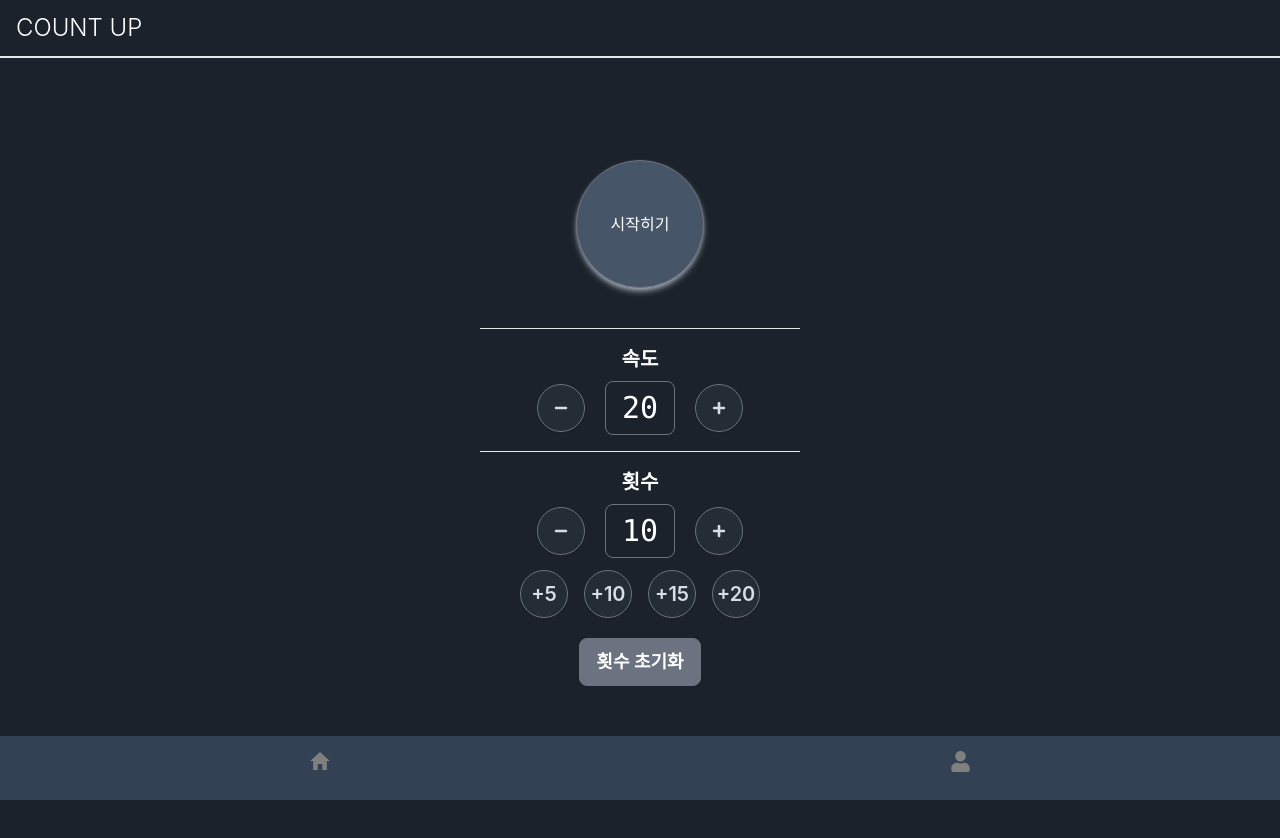
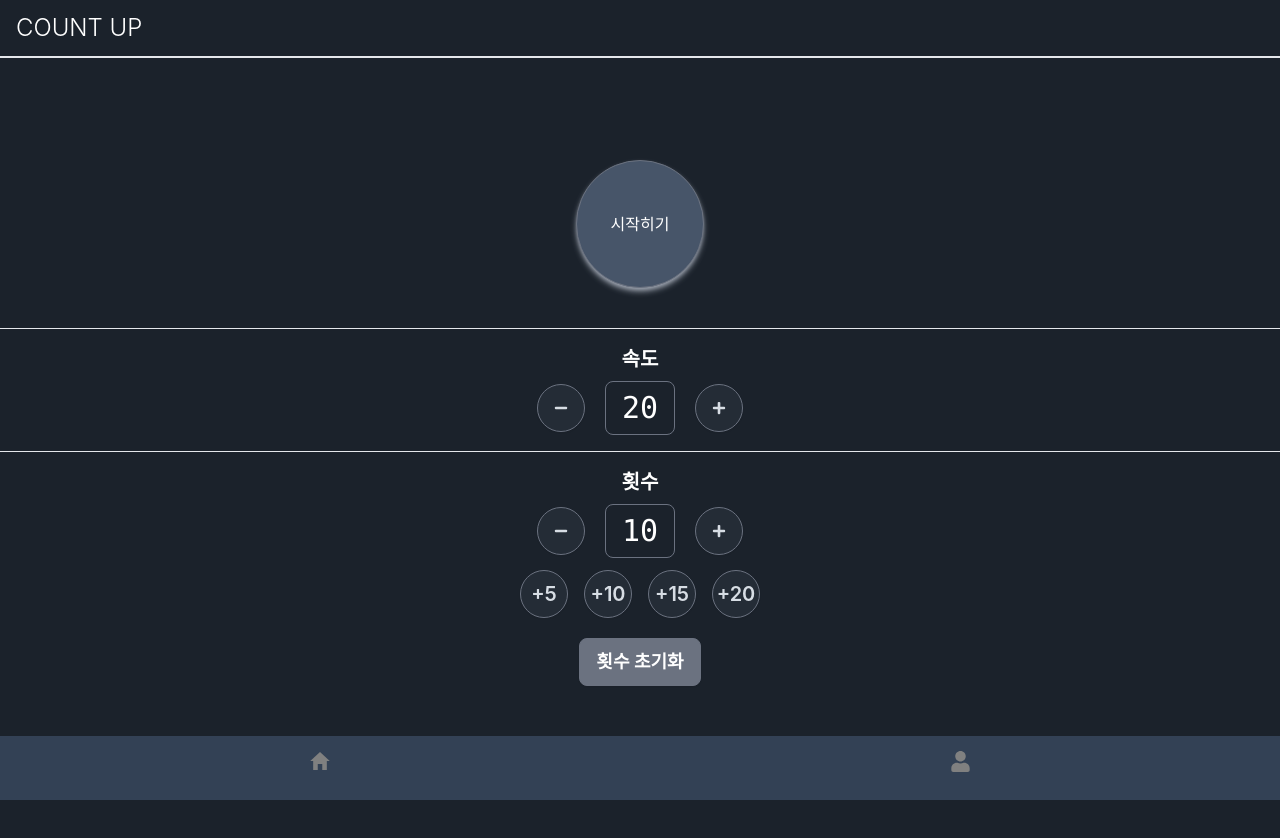
Before and after one commit to HwanheeMoon/countUp, a React (Create React App) app: page / in a window 1280 px wide. Shown: the top 838 px of the page. Built offline with nearby package versions, Linux system fonts and the light colour scheme.

Commit message:
:wrench: fix : 위치 정렬 수정정

```diff
--- a/src/pages/mainPage.tsx
+++ b/src/pages/mainPage.tsx
@@ -110,11 +110,11 @@ export const MainPage = () => {
                )}
             </div>
          </div>
-         <hr className="mb-4 mt-2 w-80 justify-self-center" />
+         <hr className="mb-4 mt-2 justify-center" />
          <div>
             <h1 className="text-white mb-2 text-xl font-bold">속도</h1>
          </div>
-         <div className="flex mb-4 justify-self-center gap-5 items-center">
+         <div className="flex mb-4 justify-center gap-5 items-center">
             <button
                className="btn btn-active btn-neutral rounded-full border border-gray-500"
                onClick={() => setBpm(Math.max(bpm - 1, 0))}
@@ -131,11 +131,11 @@ export const MainPage = () => {
                <FaPlus />
             </button>
          </div>
-         <hr className="mb-4 mt-2 w-80 justify-self-center" />
+         <hr className="mb-4 mt-2 justify-center" />
          <div>
             <h1 className="text-white mb-2 text-xl font-bold">횟수</h1>
          </div>
-         <div className="flex justify-self-center gap-5 items-center">
+         <div className="flex justify-center gap-5 items-center">
             <button
                className="btn btn-active btn-neutral rounded-full border border-gray-500"
                onClick={() => setCount(Math.max(count - 1, 0))}
```
